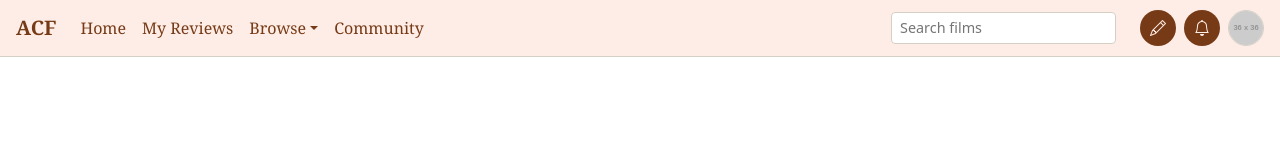
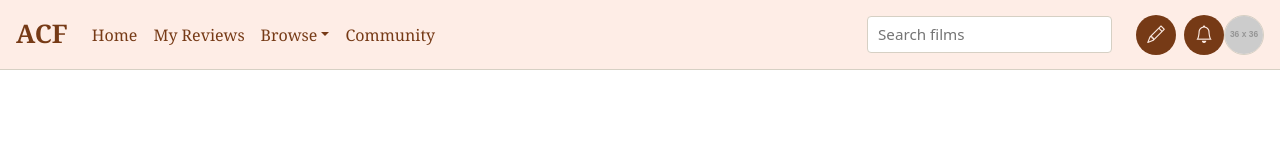
Before and after one commit to Joseph-ctrl-a/movie_nuts_backend, a plain HTML site: page home-page.html in a window 1280 px wide. Drawn offline with nearby package versions, Linux system fonts and the light colour scheme; placeholder pictures from the web are drawn by us.

Commit message:
Edit style.css

```diff
--- a/style.css
+++ b/style.css
@@ -1,10 +1,12 @@
+/* Goodreads-inspired color scheme */
 .navbar-custom {
   background-color: #feede6ff;
   border-bottom: 1px solid #d6d0c4;
   color: #763a16ff;
+  min-height: 70px; /* thicker navbar */
 }
 
-/* Typography and link styling */
+/* Text & brand styling */
 .navbar-custom .nav-link,
 .navbar-custom .navbar-brand {
   color: #763a16ff !important;
@@ -15,26 +17,27 @@
   text-decoration: underline;
 }
 
-/* Search bar */
+/* Search bar styling */
 .search-input {
   border: 1px solid #d6d0c4;
   border-radius: 4px;
-  padding: 4px 8px;
-  font-size: 0.9rem;
+  padding: 6px 10px;
+  font-size: 0.95rem;
 }
 
-/* Icon buttons */
+/* Icon button style */
 .icon-btn {
   background-color: #763a16ff;
   color: #feede6ff;
   border-radius: 50%;
-  width: 36px;
-  height: 36px;
+  width: 40px;
+  height: 40px;
   display: flex;
   align-items: center;
   justify-content: center;
   border: none;
   margin-left: 0.5rem;
+  font-size: 1.1rem;
 }
 
 .icon-btn:hover {
@@ -44,20 +47,40 @@
 
 /* Profile image */
 .profile-img {
-  width: 36px;
-  height: 36px;
+  width: 40px;
+  height: 40px;
   border-radius: 50%;
   border: 1px solid #d6d0c4;
-  margin-left: 0.5rem;
-  cursor: pointer;
   object-fit: cover;
   aspect-ratio: 1 / 1;
 }
 
-/* Dropdown menu tweaks */
+/* Remove Bootstrap button padding */
+.profile-btn {
+  background: transparent;
+  border: none;
+  padding: 0;
+  margin-left: 0.5rem;
+  display: flex;
+  align-items: center;
+}
+
+/* Keep icons side-by-side on small screens */
+.icon-group {
+  display: flex;
+  align-items: center;
+  gap: 0.25rem;
+}
+
+/* Dropdown tweaks */
 .dropdown-menu {
   font-family: Georgia, serif;
 }
 .dropdown-item:hover {
   background-color: #f4f1ea;
 }
+
+/* Optional: make brand font slightly larger for balance */
+.navbar-brand {
+  font-size: 1.6rem;
+}
```
